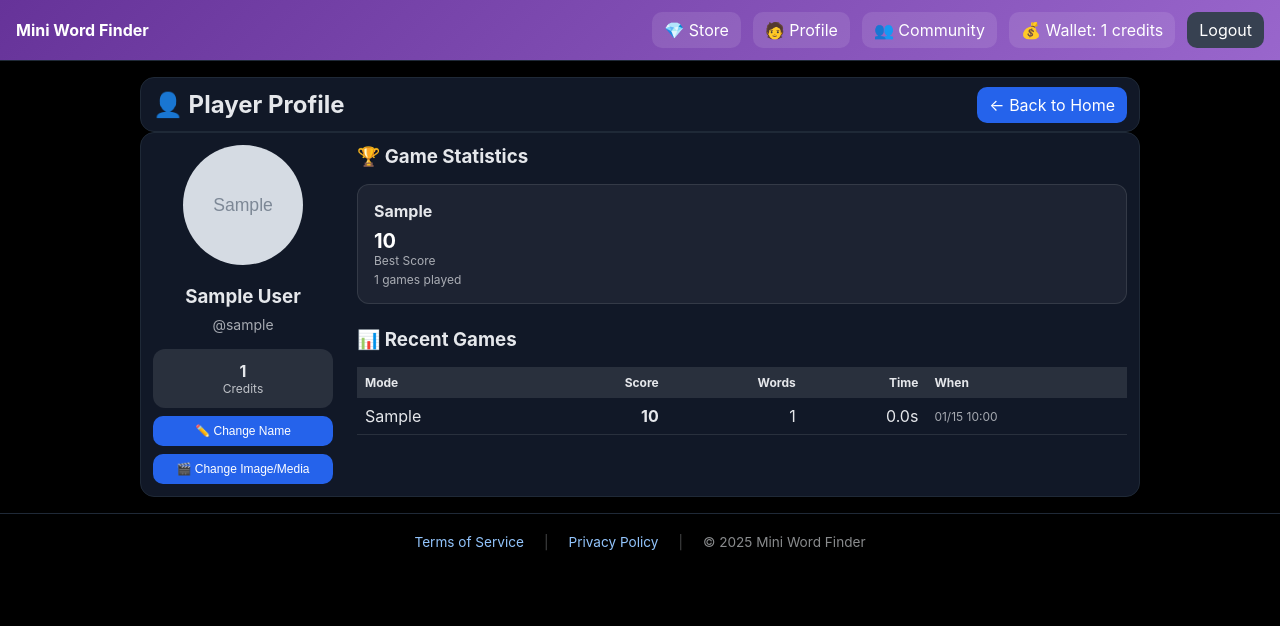
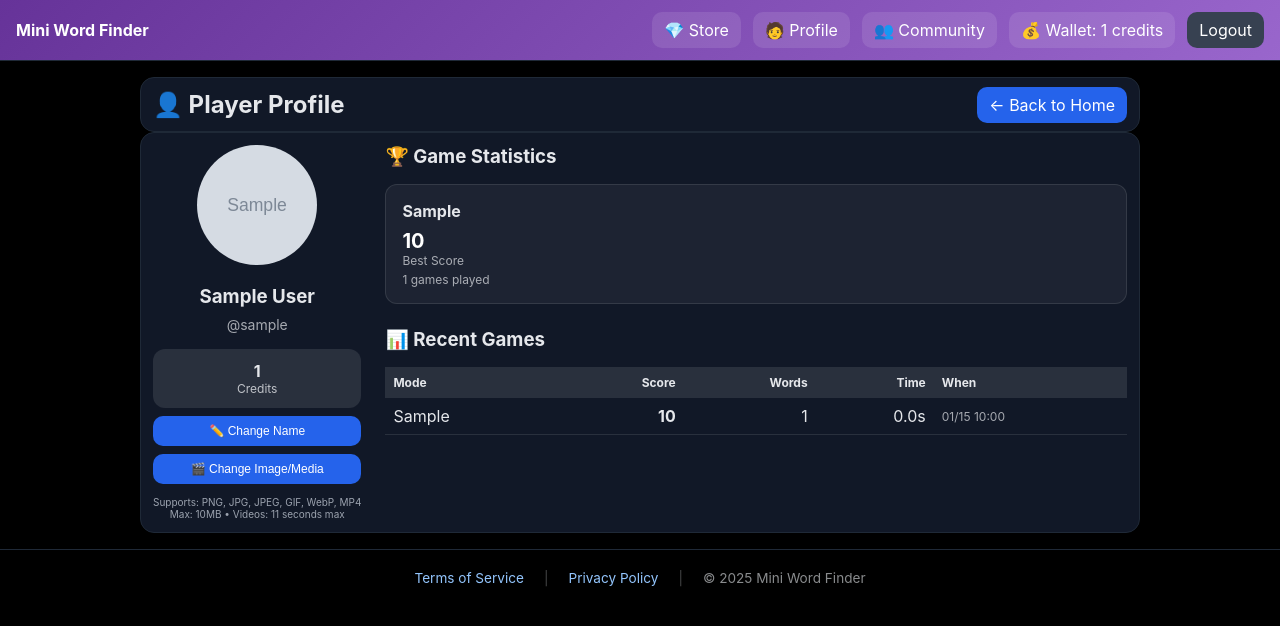
Before and after one commit to TheGamerJay/mini-game-finder, a Flask app: page /u/1 in a window 1280 px wide. Shown: the top 626 px of the page. Run offline with Flask 3, Linux system fonts and the light colour scheme; a user stored in the database is signed in; tables that the repository leaves empty hold one stand-in row (values such as "Sample post"); grey boxes marked "Sample" are stand-in pictures; some libraries are stand-ins or nearby versions.

Commit message:
Add supported file format info under Change Image/Media button

```diff
--- a/templates/profile.html
+++ b/templates/profile.html
@@ -47,6 +47,10 @@
           <button class="btn" onclick="showImageUpload()" style="font-size:12px;padding:8px;">
             🎬 Change Image/Media
           </button>
+          <div style="font-size:10px;color:#9ca3af;text-align:center;margin-top:4px;line-height:1.2;">
+            Supports: PNG, JPG, JPEG, GIF, WebP, MP4<br>
+            Max: 10MB • Videos: 11 seconds max
+          </div>
         </div>
         {% endif %}
       </div>
```
